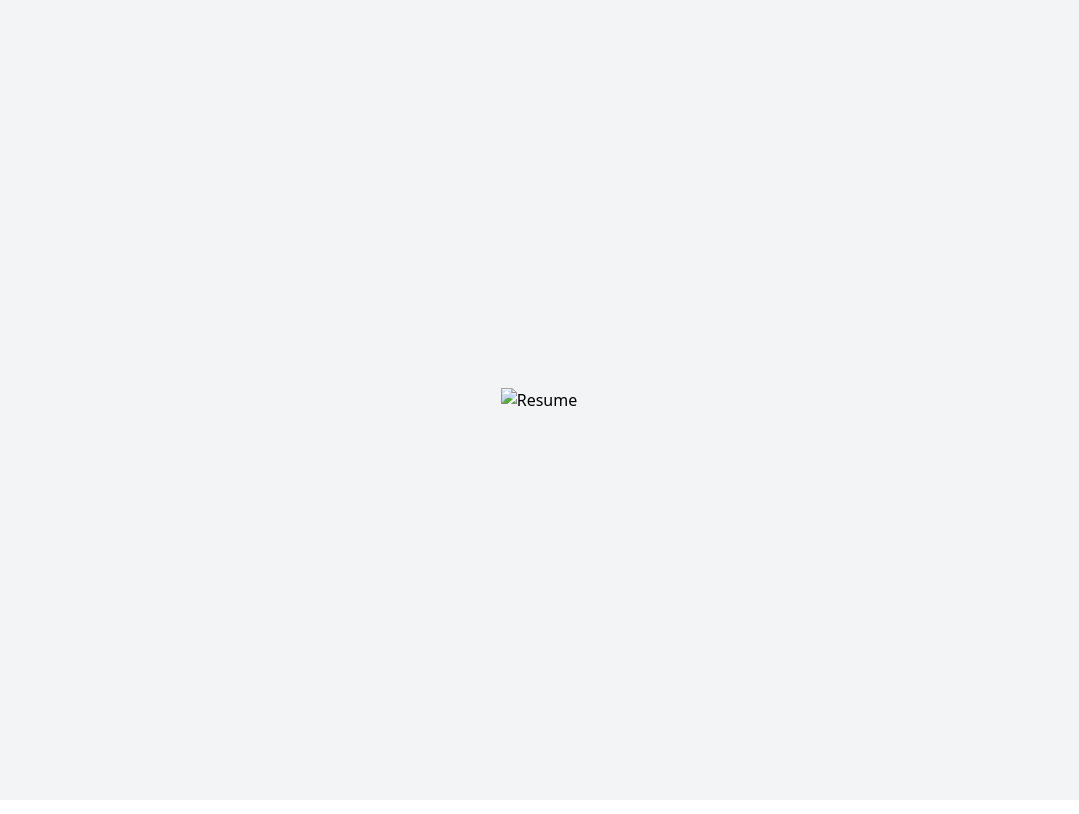
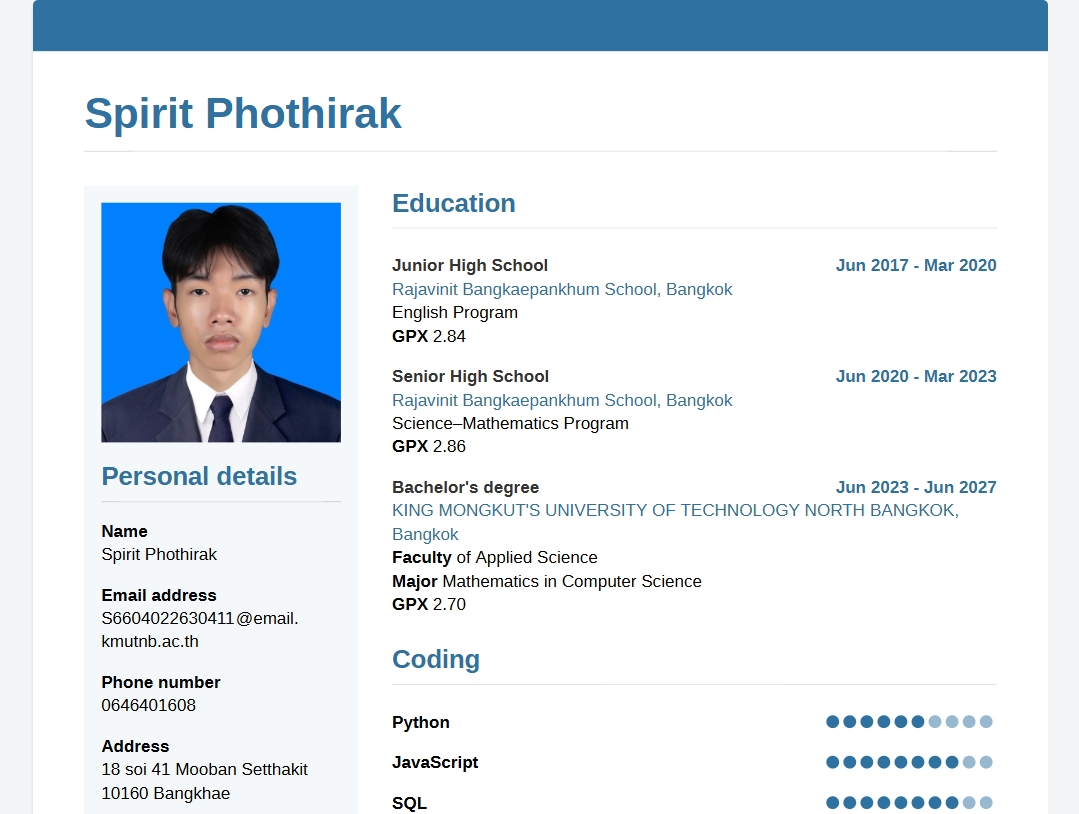
Before and after one commit to SpiritPhothirak/Resume, a plain HTML site: page index.html in a window 1280 px wide. Shown: the top 814 px of the page, without its empty margins (101-1180 px from the left). Drawn offline with nearby package versions, Linux system fonts and the light colour scheme.

Commit message:
Update index.html

```diff
--- a/index.html
+++ b/index.html
@@ -9,7 +9,8 @@
 
 <body>
     <div class="bg-gray-100 flex items-center justify-center min-h-screen">
-        <img src="../WebResume/Screenshot_2.jpg" alt="Resume" class="mx auto">
+        <img src="Screenshot_2.jpg" alt="Resume" class="mx auto">
     </div>
 </body>
+
 </html>
```
